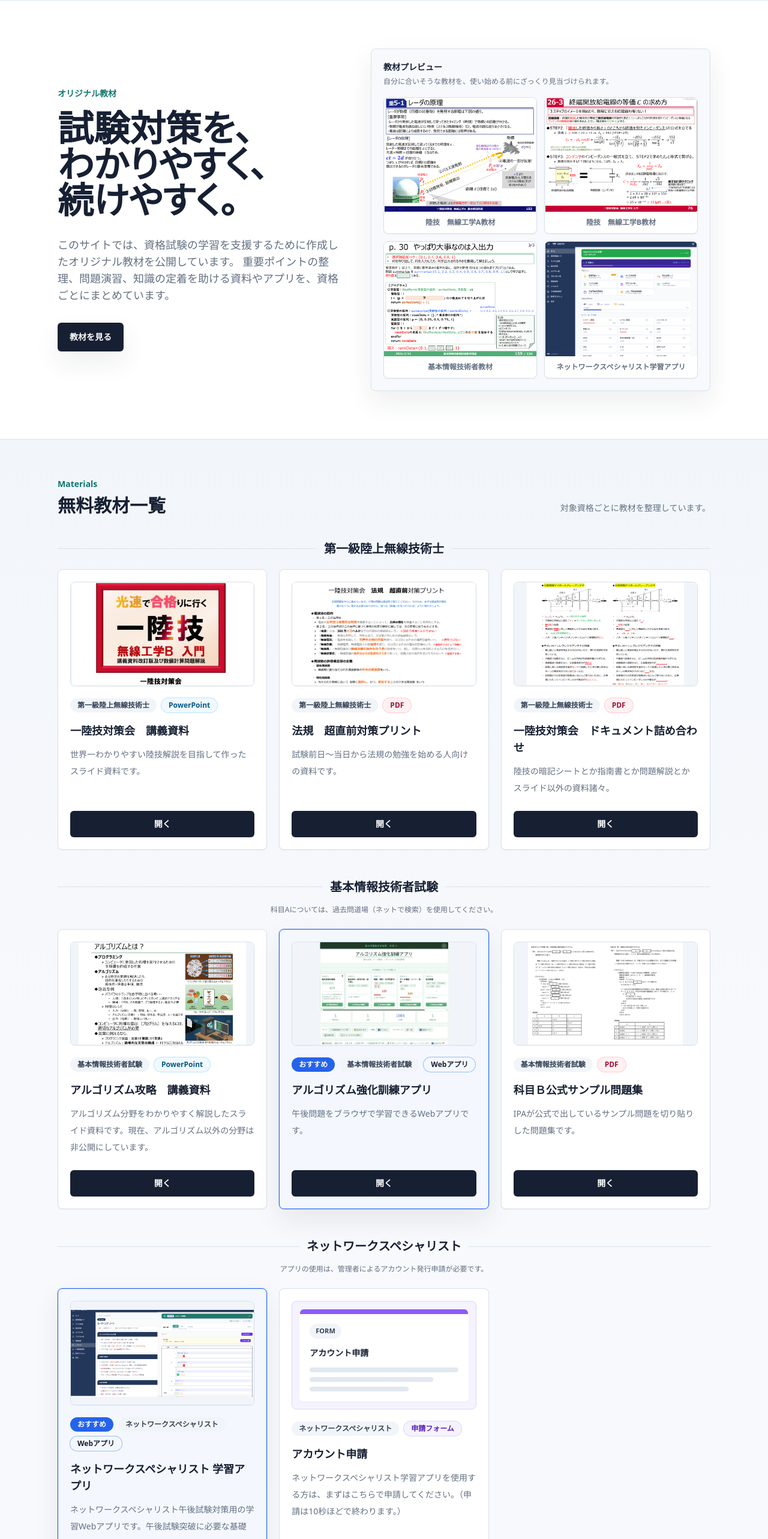
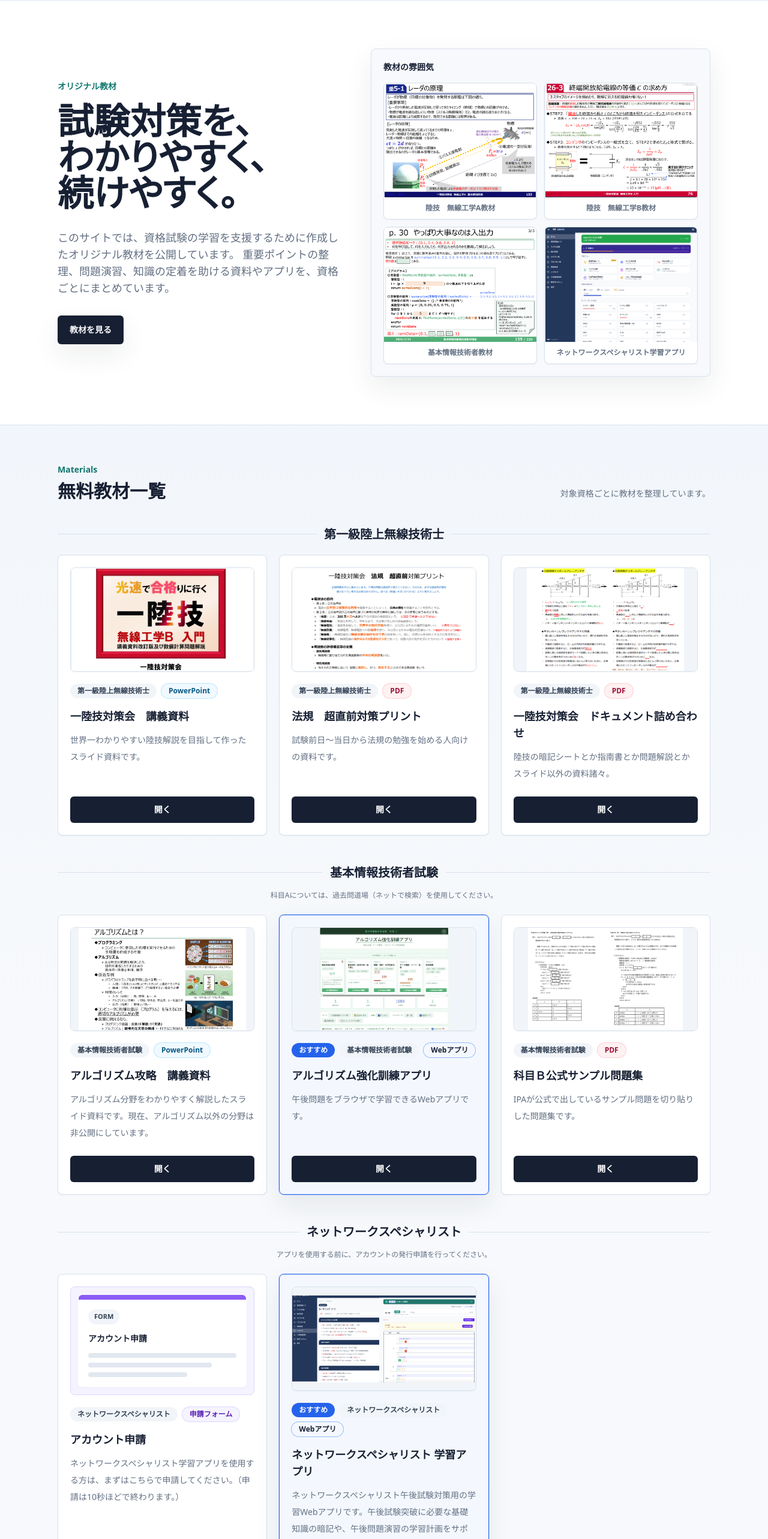
Before and after one commit to hmamiya52-bit/4th-TA_byMamiya, a Next.js app: page / in a window 1280 px wide. Shown: the part 60-2626 px from the top of the page at 60% size. Built offline with nearby package versions, Linux system fonts and the light colour scheme.

Commit message:
Update hero preview labels and NW order

```diff
--- a/src/components/HeroSection.tsx
+++ b/src/components/HeroSection.tsx
@@ -37,10 +37,7 @@
         <div className="rounded-lg border border-line bg-paper p-4 shadow-soft sm:p-5">
           <div className="mb-4 flex items-center justify-between gap-3">
             <div>
-              <p className="text-sm font-bold text-ink">教材プレビュー</p>
-              <p className="mt-1 text-xs leading-5 text-muted">
-                自分に合いそうな教材を、使い始める前にざっくり見当づけられます。
-              </p>
+              <p className="text-sm font-bold text-ink">教材の雰囲気</p>
             </div>
           </div>
           <div className="grid gap-3 sm:grid-cols-2">
--- a/src/data/materials.ts
+++ b/src/data/materials.ts
@@ -62,6 +62,14 @@
     thumbnail: "/materials/fe-sample-problems.png",
   },
   {
+    title: "アカウント申請",
+    exam: "ネットワークスペシャリスト",
+    type: "申請フォーム",
+    description:
+      "ネットワークスペシャリスト学習アプリを使用する方は、まずはこちらで申請してください。（申請は10秒ほどで終わります。）",
+    url: "https://docs.google.com/forms/d/e/1FAIpQLSfRHSGpnpWnyhpl5dxfdmkxix7ro_PrEiHaYwMJdWYa6Gmtfw/viewform?usp=publish-editor",
+  },
+  {
     title: "ネットワークスペシャリスト 学習アプリ",
     exam: "ネットワークスペシャリスト",
     type: "Webアプリ",
@@ -70,14 +78,6 @@
     url: "https://mamiya-nwapp.vercel.app/",
     thumbnail: "/materials/nw-learning-app.png",
     recommended: true,
-  },
-  {
-    title: "アカウント申請",
-    exam: "ネットワークスペシャリスト",
-    type: "申請フォーム",
-    description:
-      "ネットワークスペシャリスト学習アプリを使用する方は、まずはこちらで申請してください。（申請は10秒ほどで終わります。）",
-    url: "https://docs.google.com/forms/d/e/1FAIpQLSfRHSGpnpWnyhpl5dxfdmkxix7ro_PrEiHaYwMJdWYa6Gmtfw/viewform?usp=publish-editor",
   },
   {
     title: "午前試験対策　動画",
@@ -95,5 +95,5 @@
 export const examNotes: Record<string, string> = {
   基本情報技術者試験: "科目Aについては、過去問道場（ネットで検索）を使用してください。",
   応用情報技術者試験: "午後試験対策講座は、対面でしか実施していません。講義資料は非公開です。",
-  ネットワークスペシャリスト: "アプリの使用は、管理者によるアカウント発行申請が必要です。",
+  ネットワークスペシャリスト: "アプリを使用する前に、アカウントの発行申請を行ってください。",
 };
```
